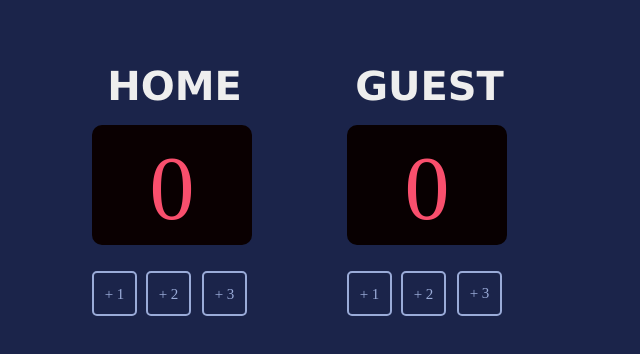
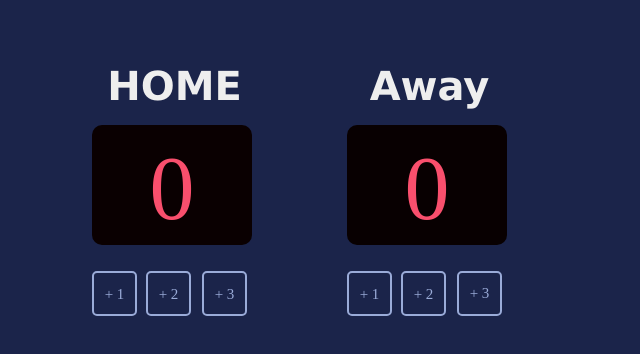
Before and after one commit to Parlaymetric/Keeping-Score, a plain HTML site: page index.html in a window 1280 px wide. Shown: the whole page, without its empty margins (0-640 px from the left). Drawn offline with Linux system fonts and the light colour scheme; a web font is replaced by a local one.

Commit message:
Updated score header

```diff
--- a/index.html
+++ b/index.html
@@ -14,7 +14,7 @@
                 <button id="home-score-btn-3" onclick="increaseHomeScoreThree()">+ 3</button>
             </div>
             <div class="guest-score">
-                <h3 class="guest-title">GUEST</h3>
+                <h3 class="guest-title">Away</h3>
                 <div class="guest-score-background">
                     <h2 id="guest-score-el">0</h2>
                 </div>
```
